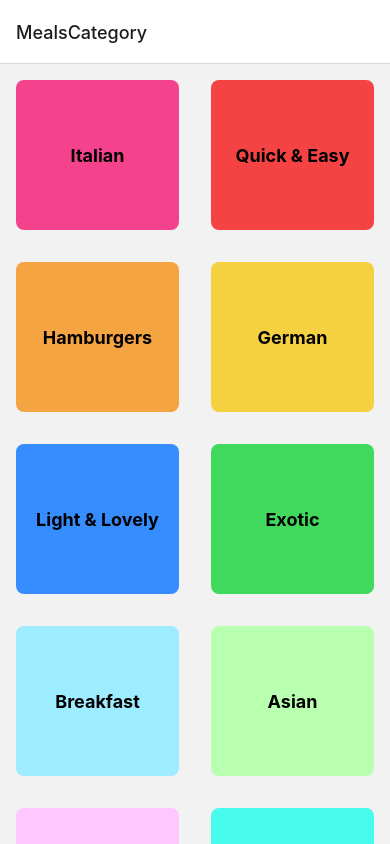
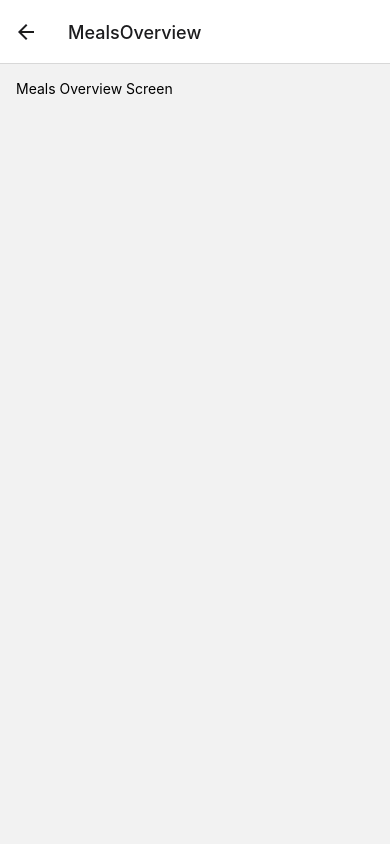
Before and after one commit to reuben-k-o/meal-app, a React Native app: screen /MealsOverview in a window 390 px wide. Built offline with nearby package versions, Linux system fonts and the light colour scheme.

Commit message:
implementing navigation btn 2 screens

```diff
--- a/App.js
+++ b/App.js
@@ -4,16 +4,18 @@
 import { createNativeStackNavigator } from "@react-navigation/native-stack";
 
 import CategoriesScreen from "./screens/CategoriesScreen";
+import MealsOverviewScreen from "./screens/MealsOverviewScreen";
 
 const Stack = createNativeStackNavigator();
 
 export default function App() {
   return (
     <>
-      <StatusBar style="light" />
+      <StatusBar style="dark" />
       <NavigationContainer>
         <Stack.Navigator>
           <Stack.Screen name="MealsCategory" component={CategoriesScreen} />
+          <Stack.Screen name="MealsOverview" component={MealsOverviewScreen} />
         </Stack.Navigator>
       </NavigationContainer>
     </>
--- a/components/CategoryGridTile.js
+++ b/components/CategoryGridTile.js
@@ -1,9 +1,13 @@
 import { Pressable, View, Text, StyleSheet, Platform } from "react-native";
 
-function CategoryGridTile({ title, color }) {
+function CategoryGridTile({ title, color, onPressCustom }) {
   return (
     <View style={[styles.gridItem, { backgroundColor: color }]}>
-      <Pressable android_ripple={{ color: "#ccc" }} style={styles.button}>
+      <Pressable
+        android_ripple={{ color: "#ccc" }}
+        style={styles.button}
+        onPress={onPressCustom}
+      >
         <View style={styles.innerContainer}>
           <Text style={styles.title}>{title}</Text>
         </View>
--- a/screens/CategoriesScreen.js
+++ b/screens/CategoriesScreen.js
@@ -2,13 +2,23 @@
 import CategoryGridTile from "../components/CategoryGridTile";
 import { CATEGORIES } from "../data/dummy-data";
 
-function renderCategoryItem(itemData) {
-  return (
-    <CategoryGridTile title={itemData.item.title} color={itemData.item.color} />
-  );
-}
+//Components bound to a screen get a special prop provided by navigation i.e {navigation}
 
-function CategoriesScreen() {
+function CategoriesScreen({ navigation }) {
+  //utilizes arguement passed by the parent function, else bind method could have been used.
+  function renderCategoryItem(itemData) {
+    function pressHandler() {
+      navigation.navigate("MealsOverview");
+    }
+    return (
+      <CategoryGridTile
+        title={itemData.item.title}
+        color={itemData.item.color}
+        onPressCustom={pressHandler}
+      />
+    );
+  }
+
   return (
     <FlatList
       data={CATEGORIES}
--- /dev/null
+++ b/screens/MealsOverviewScreen.js
@@ -0,0 +1,20 @@
+import { View, Text, StyleSheet } from "react-native";
+
+import { MEALS } from "../data/dummy-data";
+
+function MealsOverviewScreen() {
+  return (
+    <View style={styles.container}>
+      <Text>Meals Overview Screen</Text>
+    </View>
+  );
+}
+
+export default MealsOverviewScreen;
+
+const styles = StyleSheet.create({
+  container: {
+    flex: 1,
+    padding: 16,
+  },
+});
```
